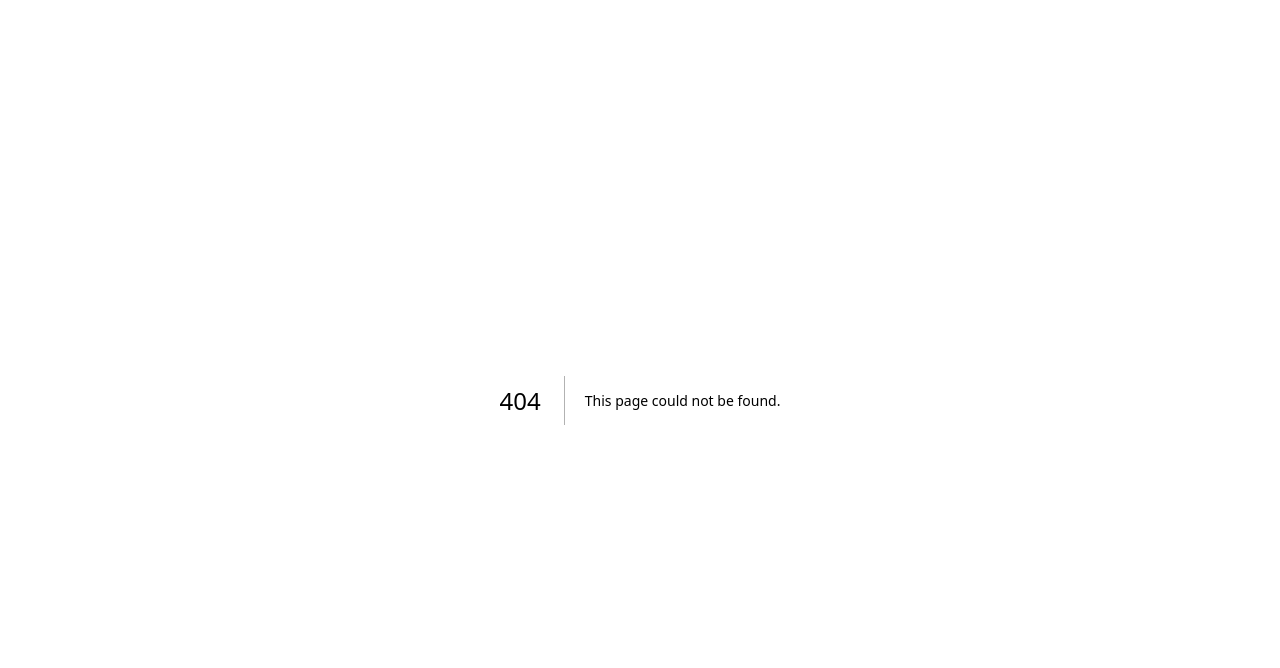
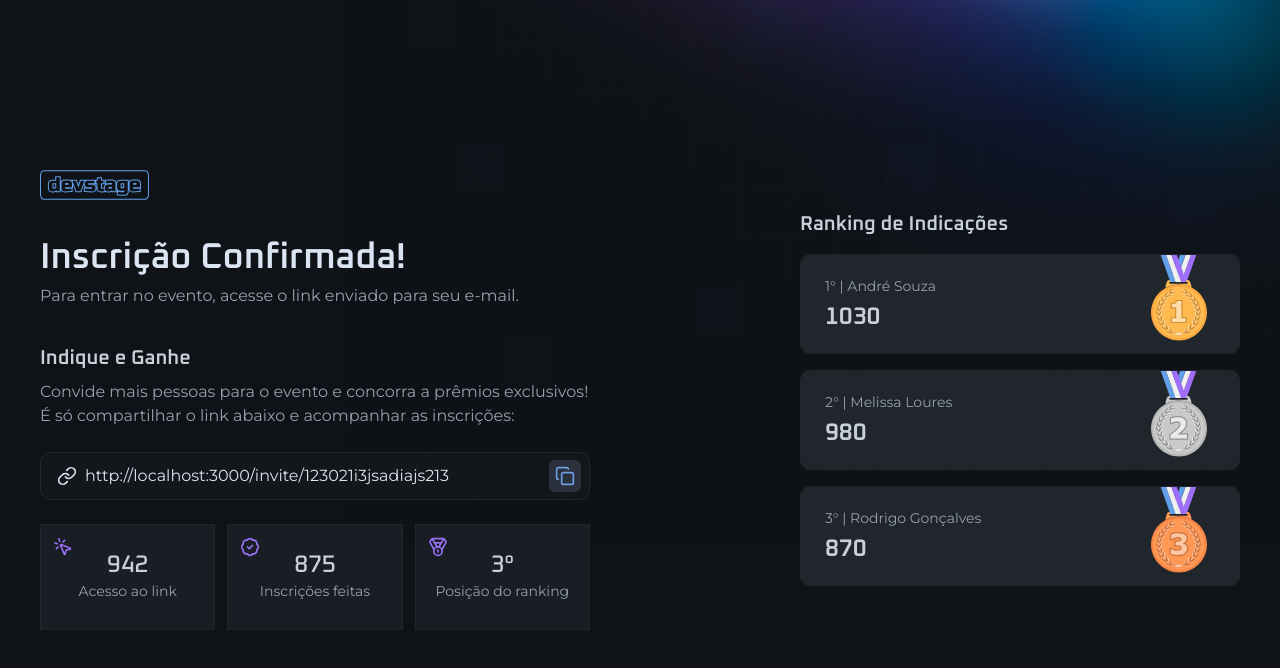
Before and after one commit to guioliveirx/devstage-react, a Next.js app: page /invite in a window 1280 px wide. Before the commit this address had no page. Shown: the top 668 px of the page. Built offline with nearby package versions, Linux system fonts and the light colour scheme.

Commit message:
feat: add Ranking component and update invite page layout with new styling

```diff
--- a/package.json
+++ b/package.json
@@ -15,6 +15,7 @@
     "postcss": "^8.5.3",
     "react": "^19.0.0",
     "react-dom": "^19.0.0",
+    "tailwind-merge": "^3.0.1",
     "tailwindcss": "^4.0.7"
   },
   "devDependencies": {
--- /dev/null
+++ b/src/app/invite/Ranking.tsx
@@ -0,0 +1,63 @@
+import React from 'react'
+import MedalGold from '../../assets/medal-gold.svg'
+import MedalCooper from '../../assets/medal-cooper.svg'
+import MedalSilver from '../../assets/medal-silver.svg'
+import Image from 'next/image'
+
+const Ranking = () => {
+  return (
+    <div className="w-full max-w-[440px] space-y-5">
+        <h2 className="text-gray-200 text-xl font-heading font-semibold leading-none">
+          Ranking de Indicações
+        </h2>
+
+        <div className="space-y-4">
+          <div className="rounded-xl bg-gray-600 border border-gray-600 p-6 flex flex-col justify-center gap-3 relative">
+            <span className="text-sm text-gray-300 leading-none">
+              1° | André Souza
+            </span>
+
+            <span className="font-heading text-2xl font-semibold text-gray-200 leading-none">
+              1030
+            </span>
+
+            <Image className="absolute top-0 right-8" src={MedalGold} alt="" />
+          </div>
+
+          <div className="rounded-xl bg-gray-600 border border-gray-600 p-6 flex flex-col justify-center gap-3 relative">
+            <span className="text-sm text-gray-300 leading-none">
+              2° | Melissa Loures
+            </span>
+
+            <span className="font-heading text-2xl font-semibold text-gray-200 leading-none">
+              980
+            </span>
+
+            <Image
+              className="absolute top-0 right-8"
+              src={MedalSilver}
+              alt=""
+            />
+          </div>
+
+          <div className="rounded-xl bg-gray-600 border border-gray-600 p-6 flex flex-col justify-center gap-3 relative">
+            <span className="text-sm text-gray-300 leading-none">
+              3° | Rodrigo Gonçalves
+            </span>
+
+            <span className="font-heading text-2xl font-semibold text-gray-200 leading-none">
+              870
+            </span>
+
+            <Image
+              className="absolute top-0 right-8"
+              src={MedalCooper}
+              alt=""
+            />
+          </div>
+        </div>
+      </div>
+  )
+}
+
+export default Ranking
--- /dev/null
+++ b/src/app/invite/page.tsx
@@ -0,0 +1,86 @@
+import Image from 'next/image'
+import React from 'react'
+import logo from '../../assets/logo.svg'
+import { BadgeCheck, Copy, Link, Medal, MousePointerClick } from 'lucide-react'
+import { InputField, InputIcon, InputRoot } from '@/components/Input'
+import IconButton from '@/components/IconButton'
+import Ranking from './Ranking'
+
+const page = () => {
+  return (
+    <div className="min-h-dvh flex items-center justify-between gap-16 flex-col md:flex-row">
+      <div className="flex flex-col gap-10 w-full max-w-[550px]">
+        <Image src={logo} alt="devstage logo" width={108.5} height={30} />
+
+        <div className="space-y-2">
+          <h1 className="font-heading text-4xl font-semibold leading-none">
+            Inscrição Confirmada!
+          </h1>
+          <p className="text-gray-300">
+            Para entrar no evento, acesse o link enviado para seu e-mail.
+          </p>
+        </div>
+
+        <div className="space-y-6">
+          <div className="space-y-3">
+            <h2 className="font-heading text-gray-200 text-xl leading-none font-semibold">
+              Indique e Ganhe
+            </h2>
+            <p className="text-gray-300">
+              Convide mais pessoas para o evento e concorra a prêmios
+              exclusivos! É só compartilhar o link abaixo e acompanhar as
+              inscrições:
+            </p>
+          </div>
+
+          <InputRoot>
+            <InputIcon>
+              <Link className="size-5" />
+            </InputIcon>
+            <InputField
+              readOnly
+              defaultValue="http://localhost:3000/invite/123021i3jsadiajs213"
+            />
+
+            <IconButton className="-mr-2">
+              <Copy className="size-5" />
+            </IconButton>
+          </InputRoot>
+
+          <div className="grid gap-3 md:grid-cols-3">
+            <div className="bg-gray-700 border border-gray-600 px-4 py-7 flex flex-col items-center justify-center gap-1 roudend-xl relative">
+              <span className="font-heading text-2xl text-gray-200 leading-none">
+                942
+              </span>
+              <p className="text-sm text-gray-300">Acesso ao link</p>
+
+              <MousePointerClick className="size-5 absolute left-3 top-3 text-purple" />
+            </div>
+
+            <div className="bg-gray-700 border border-gray-600 px-4 py-7 flex flex-col items-center justify-center gap-1 roudend-xl relative">
+              <span className="font-heading text-2xl text-gray-200 leading-none">
+                875
+              </span>
+              <p className="text-sm text-gray-300">Inscrições feitas</p>
+
+              <BadgeCheck className="size-5 absolute left-3 top-3 text-purple" />
+            </div>
+
+            <div className="bg-gray-700 border border-gray-600 px-4 py-7 flex flex-col items-center justify-center gap-1 roudend-xl relative">
+              <span className="font-heading text-2xl text-gray-200 leading-none">
+                3°
+              </span>
+              <p className="text-sm text-gray-300">Posição do ranking</p>
+
+              <Medal className="size-5 absolute left-3 top-3 text-purple" />
+            </div>
+          </div>
+        </div>
+      </div>
+
+      <Ranking />
+    </div>
+  )
+}
+
+export default page
--- a/src/app/layout.tsx
+++ b/src/app/layout.tsx
@@ -32,7 +32,9 @@
     // Adiciona as duas fontes ao documento html
     <html lang="en" className={`${oxanium.variable} ${montserrat.variable}`}>
       <body className="bg-gray-900 text-gray-100 antialiased bg-[url(/background.png)] bg-no-repeat bg-top sm:bg-right-top">
-        {children}
+        <main className="max-w-[1240px] mx-auto px-5 py-8 md:py-0">
+          {children}
+        </main>
       </body>
     </html>
   )
--- a/src/app/page.tsx
+++ b/src/app/page.tsx
@@ -6,7 +6,6 @@
 
 export default function Home() {
   return (
-    <main className="max-w-[1240px] mx-auto px-5 py-8 md:py-0">
     <div className="h-dvh flex flex-col justify-center gap-16">
       <div className="flex flex-col gap-8 items-center md:items-start w-full max-w-[550px]">
         <Image src={logo} alt="devstage logo" width={108.5} height={30} />
@@ -65,6 +64,5 @@
         </form>
       </div>
     </div>
-    </main>
   )
 }
--- a/src/components/IconButton.tsx
+++ b/src/components/IconButton.tsx
@@ -1,11 +1,12 @@
 import React, { type ComponentProps } from 'react'
+import { twMerge } from 'tailwind-merge'
 
 interface IconButtonProps extends ComponentProps<'button'> {}
 
-const IconButton = (props: IconButtonProps) => {
+const IconButton = ({className, ...props}: IconButtonProps) => {
   return (
     <button
-      className="p-1.5 bg-gray-500 text-blue font-semibold rounded-md cursor-pointer transition-colors duration-300 ease-out hover:bg-blue hover:text-gray-700"
+      className={twMerge("p-1.5 bg-gray-500 text-blue font-semibold rounded-md cursor-pointer transition-colors duration-300 ease-out hover:bg-blue hover:text-gray-700", className)}
       {...props}
     />
   )
```
Also changed, not shown: 1 other file (tests, documents, lock files or other folders). Lines whose indentation alone changed are shown as unchanged.
